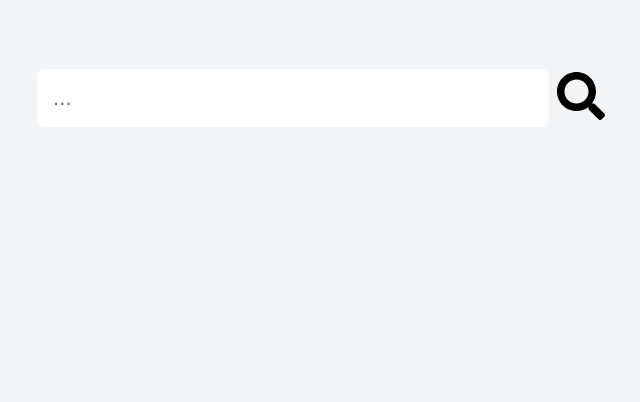
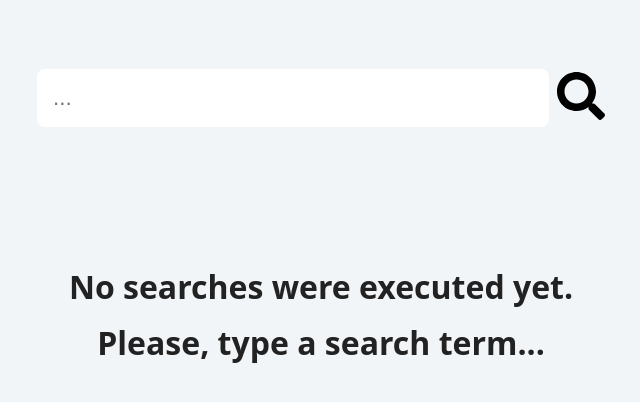
Before and after one commit to barrosgiovanni/booksy, a React (Create React App) app: page / in a window 1280 px wide. Shown: the top 402 px of the page, without its empty margins (319-959 px from the left). Built offline with nearby package versions, Linux system fonts and the light colour scheme.

Commit message:
displayed message for when no searches were done

```diff
--- a/src/App.css
+++ b/src/App.css
@@ -96,3 +96,12 @@
 .btn-search:hover {
   cursor: pointer;
 }
+
+/* Root page */
+
+.app h1 {
+  line-height: 3.5rem;
+  width: 50%;
+  margin: 8rem auto;
+  text-align: center;
+}
--- a/src/App.js
+++ b/src/App.js
@@ -1,7 +1,6 @@
 import './App.css';
 import BookList from "./components/BookList";
-import { useState, useEffect } from "react";
-import axios from "axios";
+import { useState } from "react";
 import SearchBar from './components/SearchBar';
 import searchBooks from './Api';
 
@@ -17,7 +16,8 @@
   return (
     <div className='app'>
       <SearchBar onSubmit={handleSubmit}/>
-      <BookList books={books}/>
+      { books.length >= 1 ? <BookList books={books}/> : <h1>No searches were executed yet.<br></br>Please, type a search term...</h1> }
+
     </div>
   );
 }
```
